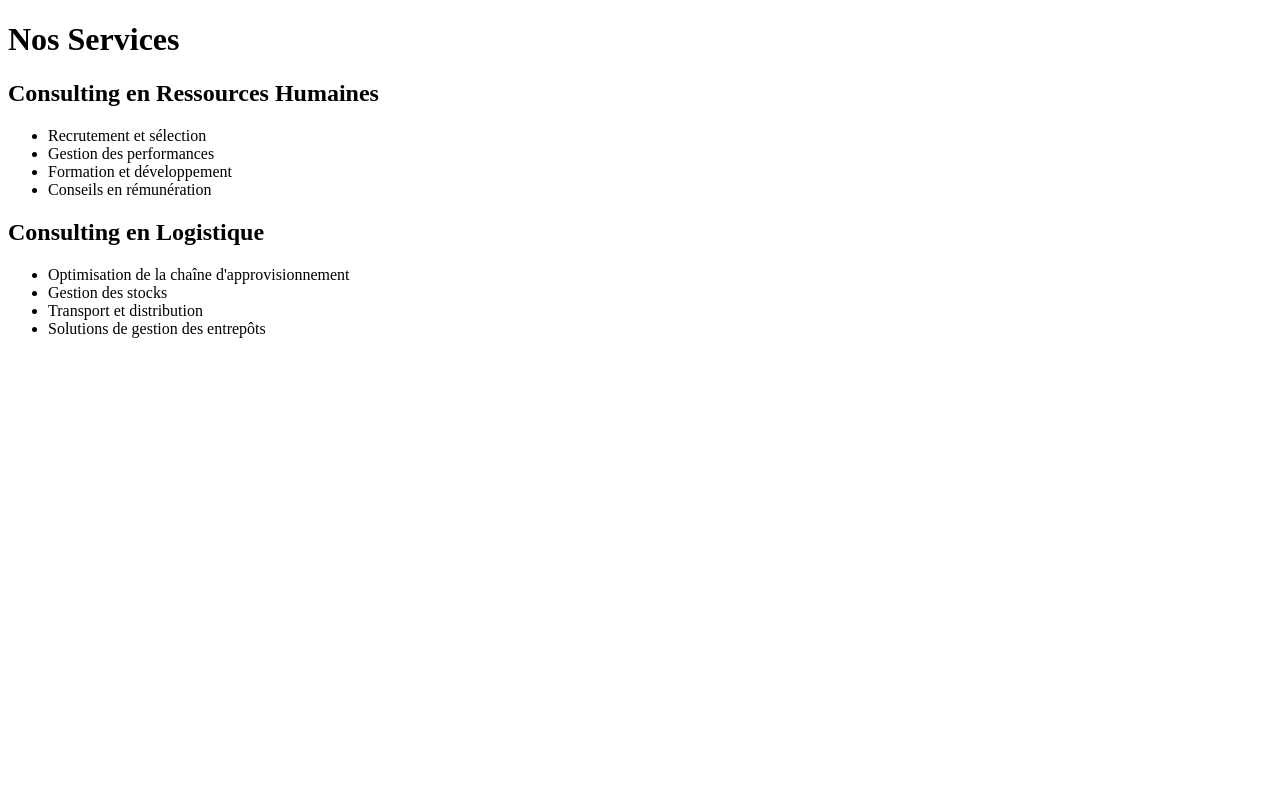
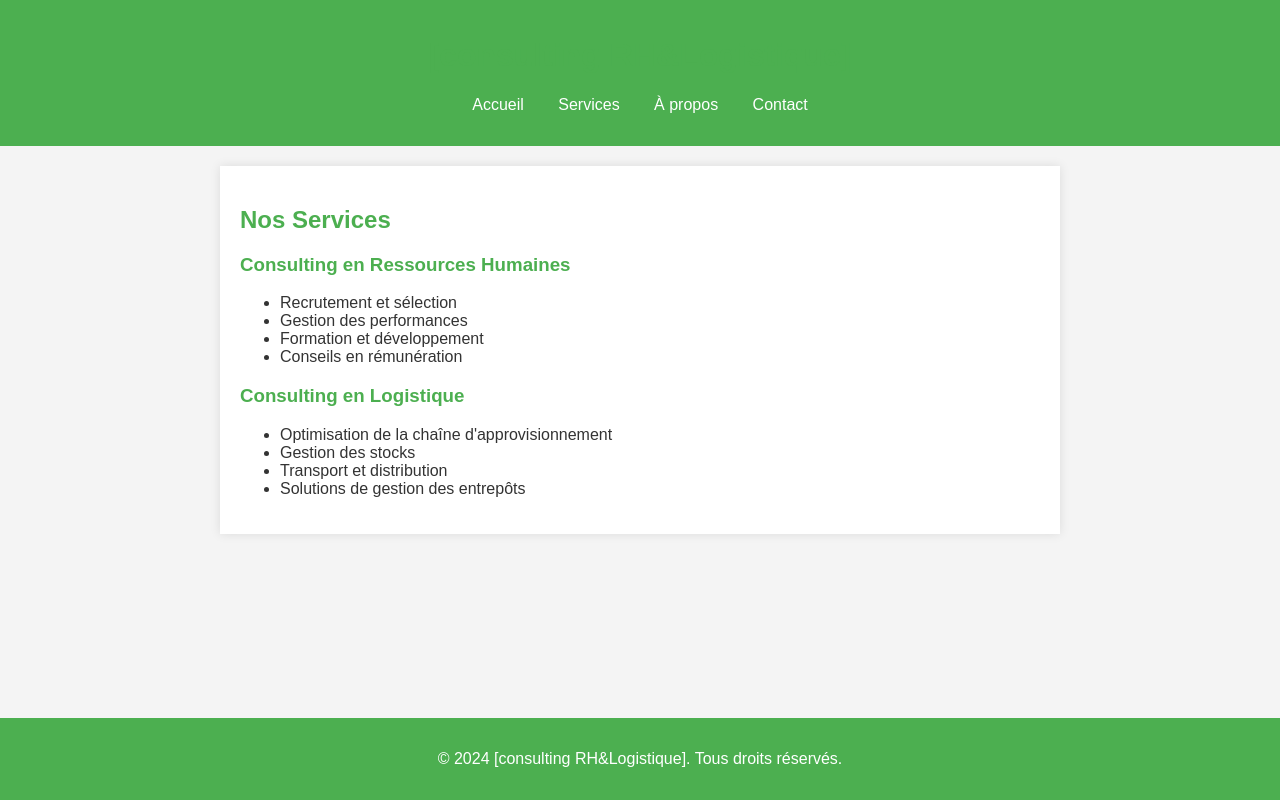
Before and after one commit to liljin14/consulting-RH-Logistique, a plain HTML site: page services.html in a window 1280 px wide. Drawn offline with Linux system fonts and the light colour scheme.

Commit message:
Update services.html

```diff
--- a/services.html
+++ b/services.html
@@ -3,23 +3,40 @@
 <head>
     <meta charset="UTF-8">
     <meta name="viewport" content="width=device-width, initial-scale=1.0">
-    <title>Services - [Consulting RH&Logistique]</title>
+    <title>Services - [consulting RH&Logistique]</title>
+    <link rel="stylesheet" href="styles.css">
 </head>
 <body>
-    <h1>Nos Services</h1>
-    <h2>Consulting en Ressources Humaines</h2>
+    <header>
+        <h1>[consulting RH&Logistique]</h1>
+        <nav>
+            <ul>
+                <li><a href="index.html">Accueil</a></li>
+                <li><a href="services.html">Services</a></li>
+                <li><a href="about.html">À propos</a></li>
+                <li><a href="contact.html">Contact</a></li>
+            </ul>
+        </nav>
+    </header>
+    <main>
+        <h2>Nos Services</h2>
+        <h3>Consulting en Ressources Humaines</h3>
         <ul>
             <li>Recrutement et sélection</li>
             <li>Gestion des performances</li>
             <li>Formation et développement</li>
             <li>Conseils en rémunération</li>
         </ul>
-    <h2>Consulting en Logistique</h2>
+        <h3>Consulting en Logistique</h3>
         <ul>
             <li>Optimisation de la chaîne d'approvisionnement</li>
             <li>Gestion des stocks</li>
             <li>Transport et distribution</li>
             <li>Solutions de gestion des entrepôts</li>
         </ul>
+    </main>
+    <footer>
+        <p>&copy; 2024 [consulting RH&Logistique]. Tous droits réservés.</p>
+    </footer>
 </body>
 </html>
```
Lines whose indentation alone changed are shown as unchanged.
